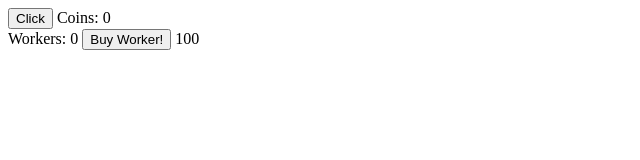
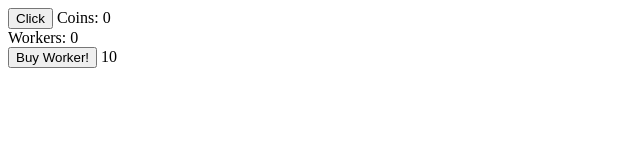
Before and after one commit to Popov-I-R/basic-click-game-HTML-JS-, a plain HTML site: page index.html in a window 1280 px wide. Shown: the whole page, without its empty margins (0-640 px from the left). Drawn offline with Linux system fonts and the light colour scheme.

Commit message:
Problem
I changed the value of the workers for the tests.
Problem : For some reason when you buy a worker, it didnt count it at "Workers".

```diff
--- a/index.html
+++ b/index.html
@@ -7,6 +7,7 @@ Coins:
 <div></div>
 Workers:
 <span id ="workersDisplay">0</span>
-<button onclick="buyWorker">Buy Worker!</button> <span>100</span>
+<div></div>
+<button onclick="buyWorker()">Buy Worker!</button> <span>10</span>
 
 </html>
--- a/index.js
+++ b/index.js
@@ -16,14 +16,18 @@ function updateCoinsDisplay () {
     document.getElementById("coinsDisplay").innerText = coins;
 }
 
+function updateWorkerDisplay () {
+    document.getElementById("workersDisplay").innerText = workers;
+}
+
 function incrementCoins() { // Инкрементира с по 1 жълтица
     coins++;
     updateCoinsDisplay() // За да се променя на всеки клип, а не да рефрешва през 1 сек заради gameLoop-a.
 }
 
 function buyWorker() { // Добавяме опция за купуване на работник
-    if (coins > 100) {
-        coins -=100
+    if (coins >= 10) {
+        coins -=10
         workers ++
     }
 }
```
